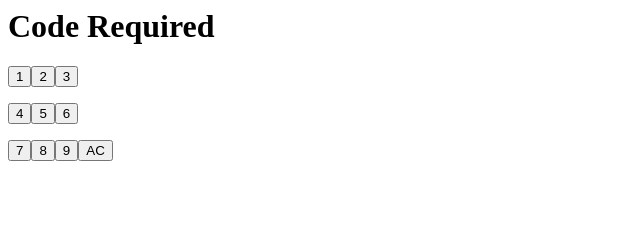
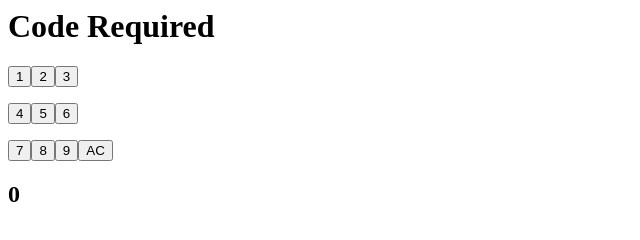
Before and after one commit to 2076hk/it-s-them, a plain HTML site: page index.html in a window 1280 px wide. Shown: the full height of the page, 0-640 px from the left. Drawn offline with Linux system fonts and the light colour scheme.

Commit message:
Update index.html

```diff
--- a/index.html
+++ b/index.html
@@ -11,7 +11,7 @@
     <button onclick="1()">1</button><button onclick="2()">2</button><button onclick="3()">3</button><p />
     <button onclick="4()">4</button><button onclick="5()">5</button><button onclick="6()">6</button><p />
     <button onclick="7()">7</button><button onclick="8()">8</button><button onclick="9()">9</button><button onclick="AC()">AC</button><p />
-    <h2 id="type"></h2>
+    <h2 id="type">0</h2>
   </div>
   <a id="prize" style="display: none"></a>
 </body>
```
